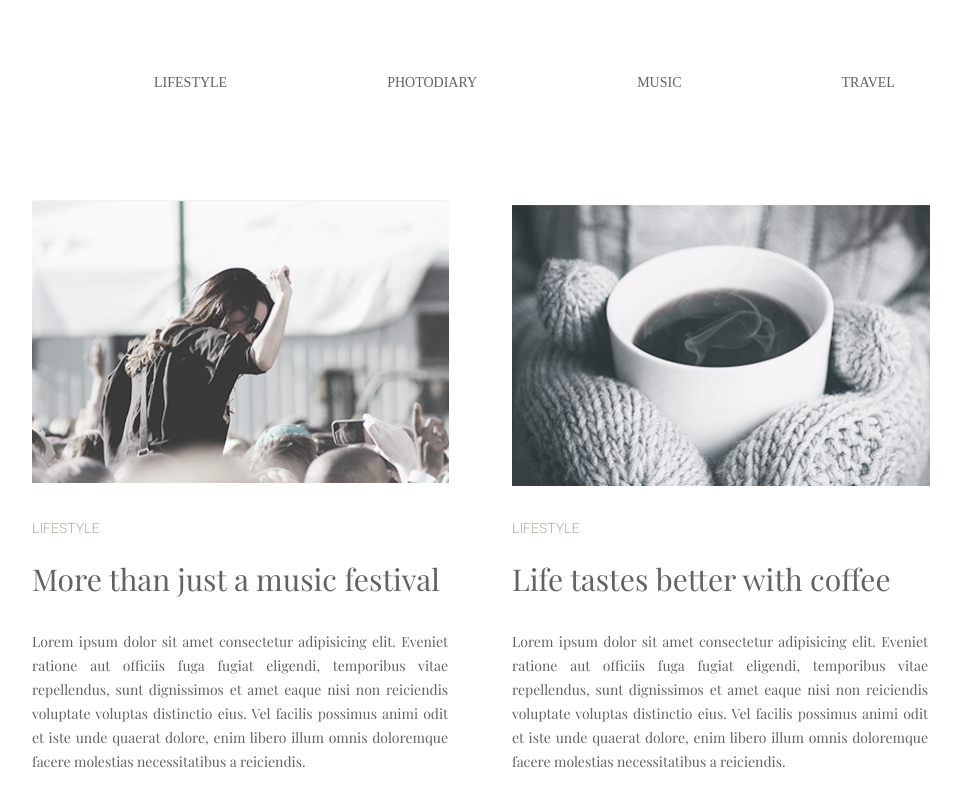
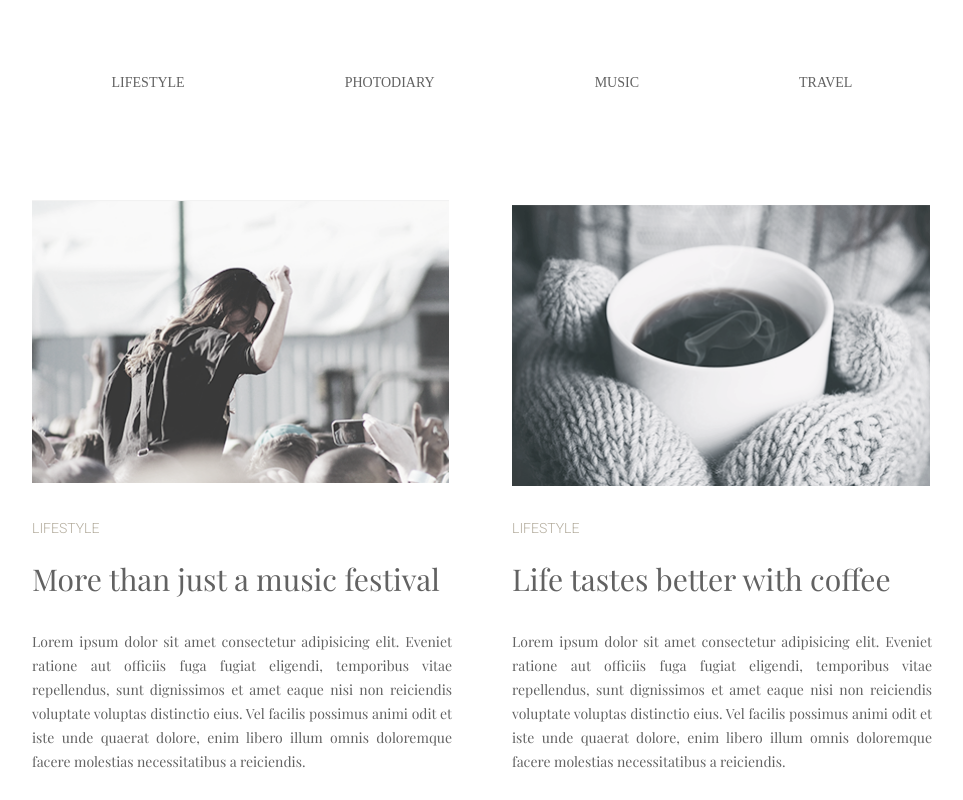
Before and after one commit to ValeriiKovalenko/goit-fe-course, a plain HTML site: page HTML:CSS/Module-02/index.html in a window 1280 px wide. Shown: the top 800 px of the page, without its empty margins (158-1121 px from the left). Drawn offline with nearby package versions, Linux system fonts and the light colour scheme.

Commit message:
resubmit2

```diff
--- a/HTML:CSS/Module-02/styles.css
+++ b/HTML:CSS/Module-02/styles.css
@@ -88,9 +88,7 @@ li.site-navigation-item {
 li.site-navigation-item:nth-last-of-type(1) {
     margin-right: 0;
 }
-li.site-navigation-item:nth-last-of-type(4) {
-    margin-left: 85px;
-}
+
 
 
 .article-list {
@@ -171,7 +169,6 @@ li.site-navigation-item:nth-last-of-type(4) {
 
     margin: 0;
 
-    width: 416px;
     text-align: justify;
 }
 
```
